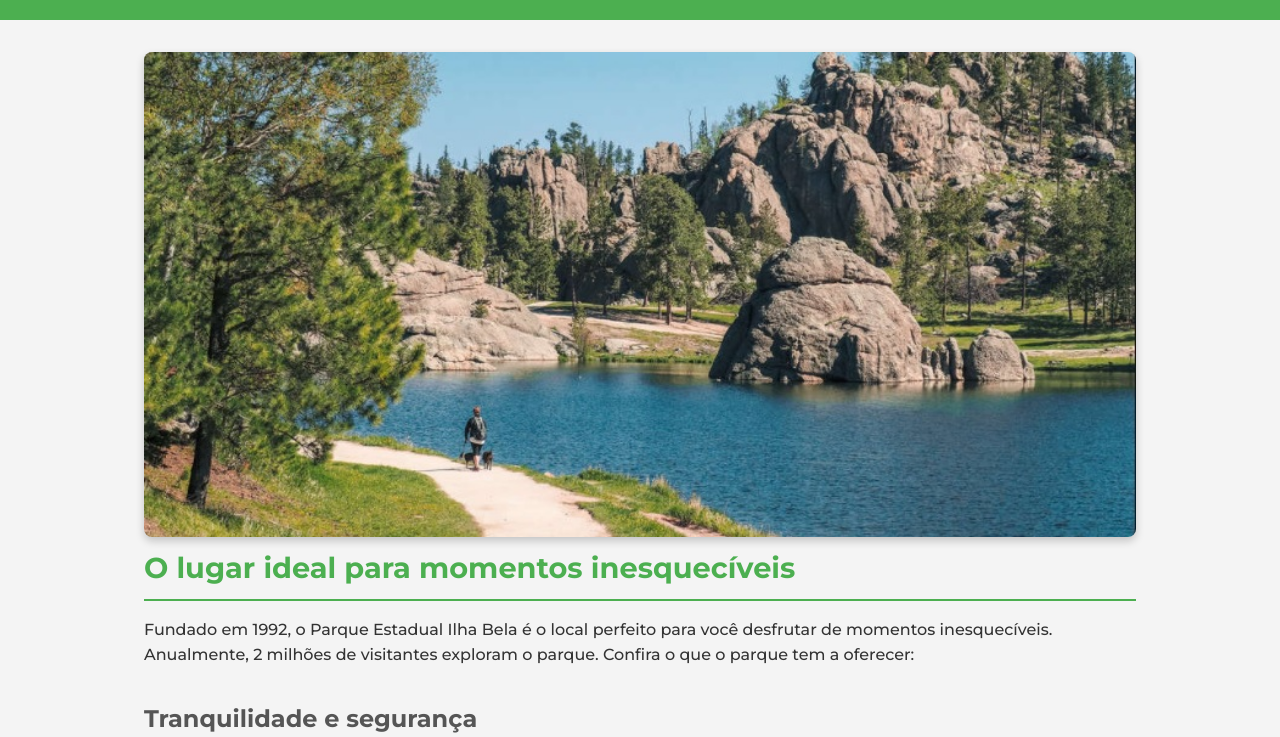
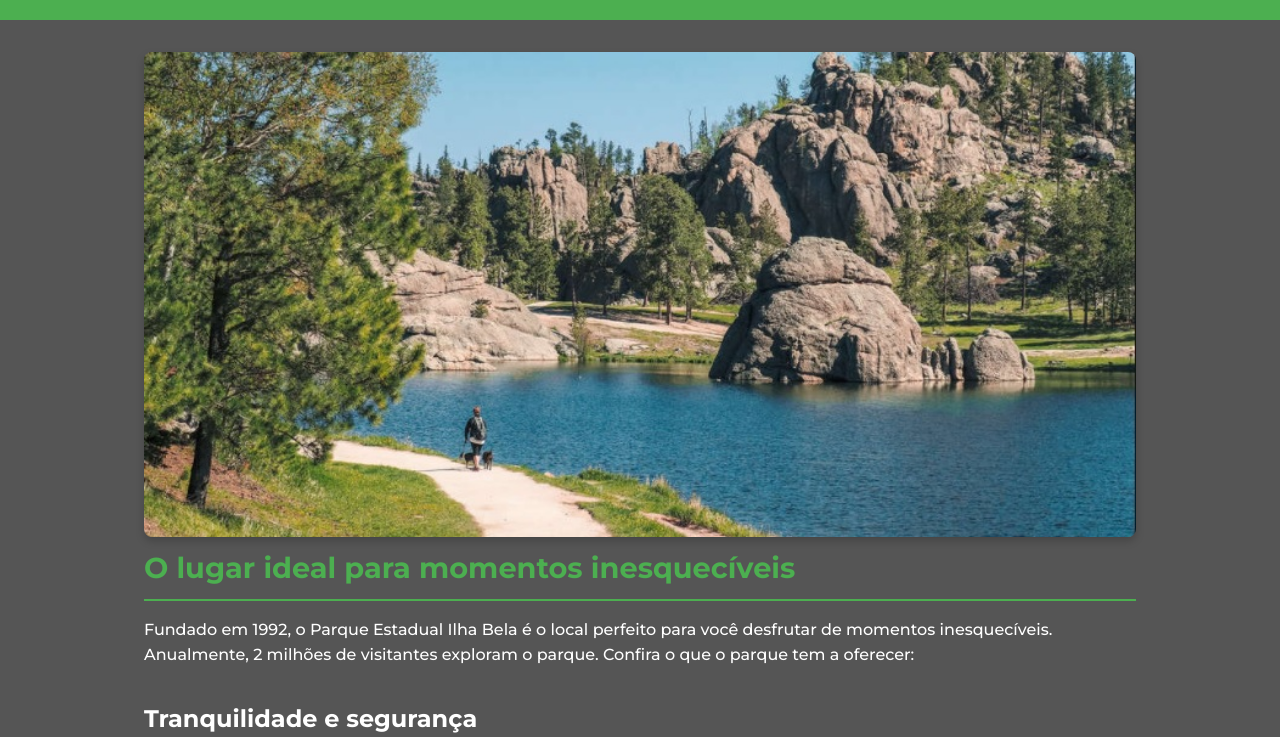
Before and after one commit to marcoslsdev/parque-ilha-bela, a plain HTML site: page index.html in a window 1280 px wide. Shown: the part 63-800 px from the top of the page. Drawn offline with Linux system fonts and the dark colour scheme.

Commit message:
Inclusão de thema dark

```diff
--- a/css/style.css
+++ b/css/style.css
@@ -6,7 +6,7 @@
   --color-background: #f4f4f4;
   --color-accent: #555555;
   --color-footer-background: #333333;
-  --color-footer-text: #fff;
+  --color-footer-text: #ffffff;
   --color-link: #4caf50;
 }
 
@@ -101,3 +101,14 @@ a:hover {
   text-decoration: underline;
   text-underline-offset: 3px;
 }
+
+@media (prefers-color-scheme: dark) {
+  body {
+    background-color: var(--color-accent);
+    color: var(--color-footer-text);
+  }
+
+  section h3 {
+    color: var(--color-footer-text);
+  }
+}
```
